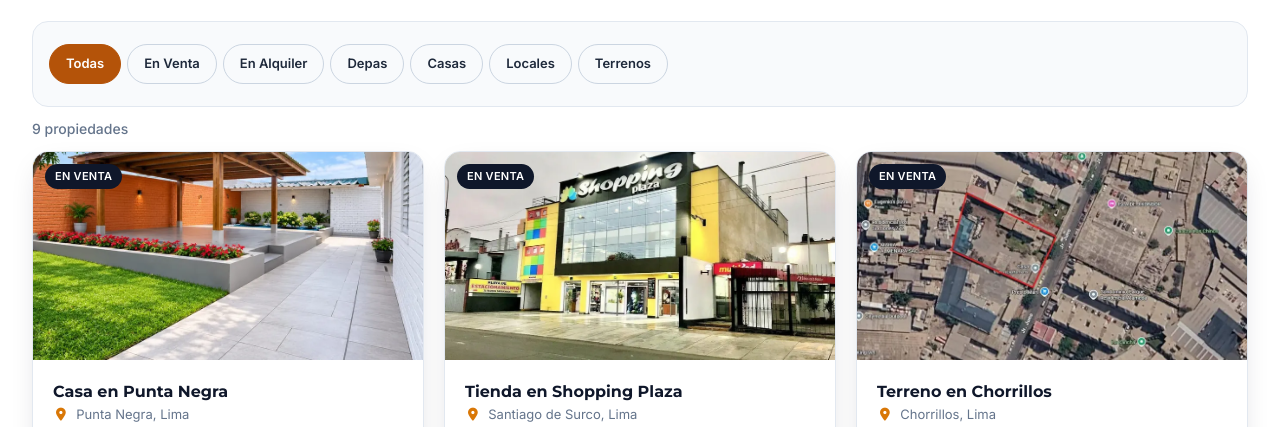
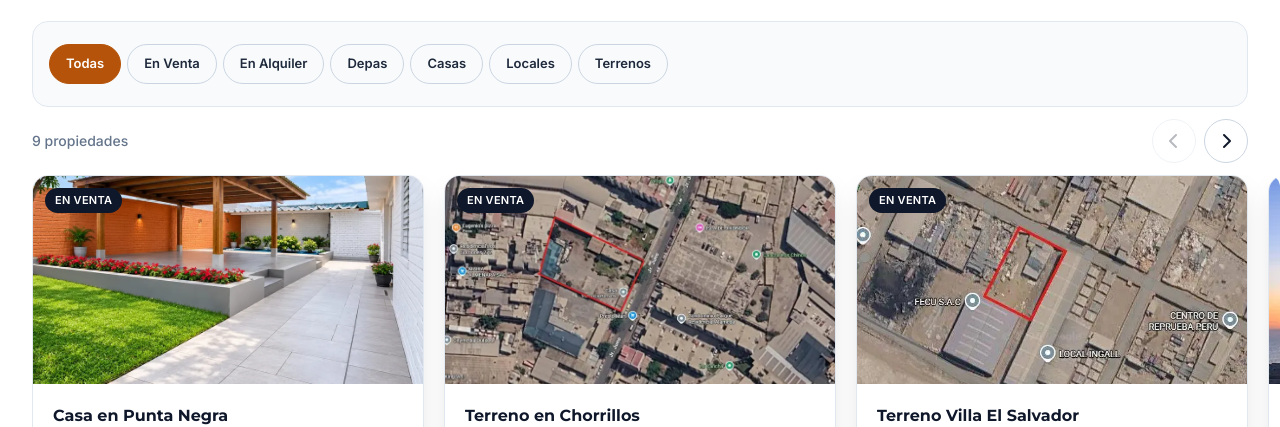
Before and after one commit to psurfschool-per/bh-inmobiliaria, a website: page index.html in a window 1280 px wide. Shown: the part 923-1350 px from the top of the page. Drawn offline with Linux system fonts and the light colour scheme; a web font is replaced by a local one.

Commit message:
Carrusel doble fila sincronizado: 6 por pagina en PC con scroll
- PC pasa de grid estatico 3x3 a column-flow con 2 filas sincronizadas y scroll horizontal (3 columnas visibles = 6 tarjetas por pagina)
- Flechas visibles en todos los tamaños (antes se ocultaban en PC) y la pagina completa avanza 3 columnas en PC / 2 en movil
- Movil sin cambios: 2x2, 4 por pagina

```diff
--- a/index.html
+++ b/index.html
@@ -208,14 +208,14 @@
         <p id="contador-prop" class="text-[13px] sm:text-sm text-slate-500 font-medium truncate min-w-0" aria-live="polite"></p>
         <div class="flex items-center gap-2 shrink-0">
           <button id="filtros-limpiar" class="hidden items-center gap-1.5 text-[13px] font-semibold text-gold-dark hover:text-navy transition px-2 min-h-[40px]"><i class="fa-solid fa-rotate-left"></i>Limpiar</button>
-          <button id="prop-prev" aria-label="Anterior" class="w-11 h-11 rounded-full border border-slate-300 text-navy hover:bg-navy hover:text-white hover:border-navy transition flex items-center justify-center disabled:opacity-30 disabled:pointer-events-none lg:hidden"><i class="fa-solid fa-chevron-left"></i></button>
-          <button id="prop-next" aria-label="Siguiente" class="w-11 h-11 rounded-full border border-slate-300 text-navy hover:bg-navy hover:text-white hover:border-navy transition flex items-center justify-center disabled:opacity-30 disabled:pointer-events-none lg:hidden"><i class="fa-solid fa-chevron-right"></i></button>
+          <button id="prop-prev" aria-label="Anterior" class="w-11 h-11 rounded-full border border-slate-300 text-navy hover:bg-navy hover:text-white hover:border-navy transition flex items-center justify-center disabled:opacity-30 disabled:pointer-events-none"><i class="fa-solid fa-chevron-left"></i></button>
+          <button id="prop-next" aria-label="Siguiente" class="w-11 h-11 rounded-full border border-slate-300 text-navy hover:bg-navy hover:text-white hover:border-navy transition flex items-center justify-center disabled:opacity-30 disabled:pointer-events-none"><i class="fa-solid fa-chevron-right"></i></button>
         </div>
       </div>
     </div><!-- /container -->
     <!-- Carrusel edge-to-edge: al margen de la pantalla -->
     <div class="mt-3 pl-4 sm:pl-6 lg:pl-[max(1.5rem,calc((100vw_-_80rem)/2_+_2rem))]">
-      <div id="grid-propiedades" tabindex="0" aria-label="Lista de propiedades, usa flechas para navegar" class="grid grid-rows-[repeat(2,auto)] grid-flow-col auto-cols-[calc((100%_-_1rem)*0.5)] sm:auto-cols-[calc((100%_-_1.25rem)*0.5)] gap-4 sm:gap-5 overflow-x-auto lg:overflow-visible lg:grid-flow-row lg:grid-cols-3 pb-4 pr-4 sm:pr-8 lg:pr-[max(1.5rem,calc((100vw_-_80rem)/2_+_2rem))] snap-x snap-mandatory scroll-smooth cursor-grab select-none focus:outline-none focus-visible:ring-2 focus-visible:ring-gold rounded-xl">
+      <div id="grid-propiedades" tabindex="0" aria-label="Lista de propiedades, usa flechas para navegar" class="grid grid-rows-[repeat(2,auto)] grid-flow-col auto-cols-[calc((100%_-_1rem)*0.5)] sm:auto-cols-[calc((100%_-_1.25rem)*0.5)] lg:auto-cols-[calc((100%_-_2.5rem)/3)] gap-4 sm:gap-5 overflow-x-auto pb-4 pr-4 sm:pr-8 lg:pr-[max(1.5rem,calc((100vw_-_80rem)/2_+_2rem))] snap-x snap-mandatory scroll-smooth cursor-grab select-none focus:outline-none focus-visible:ring-2 focus-visible:ring-gold rounded-xl">
 
         <!-- CARD 1: Casa en Punta Negra -->
         <article class="prop-card bg-white border border-slate-200 rounded-2xl overflow-hidden shadow-card hover:shadow-xl transition min-w-[92%] sm:min-w-[80%] lg:min-w-[31.5%] shrink-0 snap-start fade-in flex flex-col" data-operacion="venta" data-f="casa" data-titulo="Casa en Punta Negra">
@@ -652,8 +652,8 @@
     const paso = () => {
       const gap = parseFloat(getComputedStyle(track).columnGap) || 16;
       const ancho = (track.querySelector(".prop-card:not(.hidden)")?.offsetWidth || 320) + gap;
-      // Móvil/tablet: 2 columnas visibles → la flecha avanza una página completa (2 columnas / 4 tarjetas)
-      return matchMedia("(max-width: 1023px)").matches ? ancho * 2 : ancho;
+      // Página completa: 3 columnas (6 tarjetas) en PC, 2 columnas (4 tarjetas) en móvil/tablet
+      return matchMedia("(min-width: 1024px)").matches ? ancho * 3 : ancho * 2;
     };
     btnPrev?.addEventListener("click", () => track.scrollBy({ left: -paso(), behavior: "smooth" }));
     btnNext?.addEventListener("click", () => track.scrollBy({ left: paso(), behavior: "smooth" }));
```
Also changed, not shown: styles.css.
